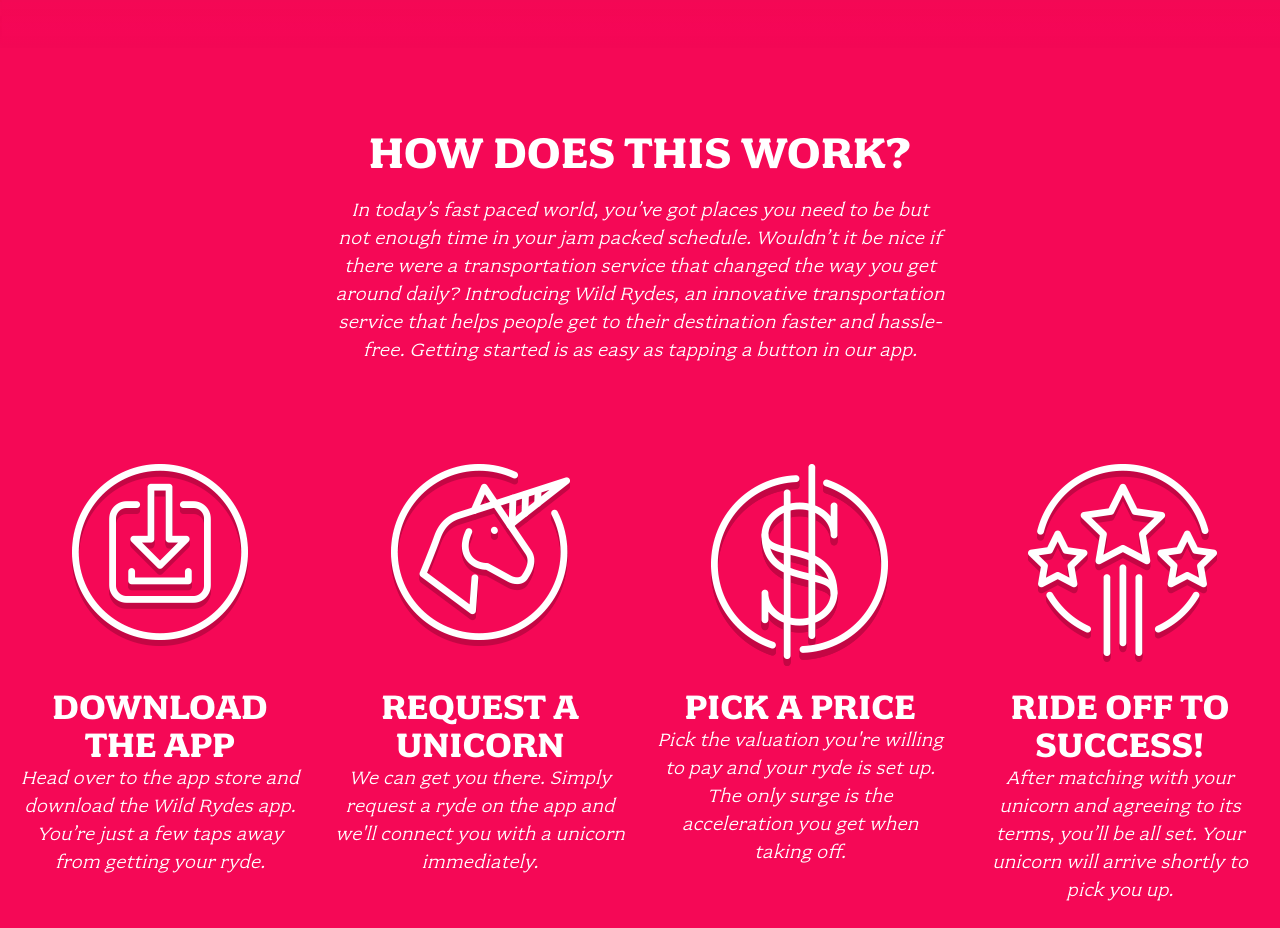
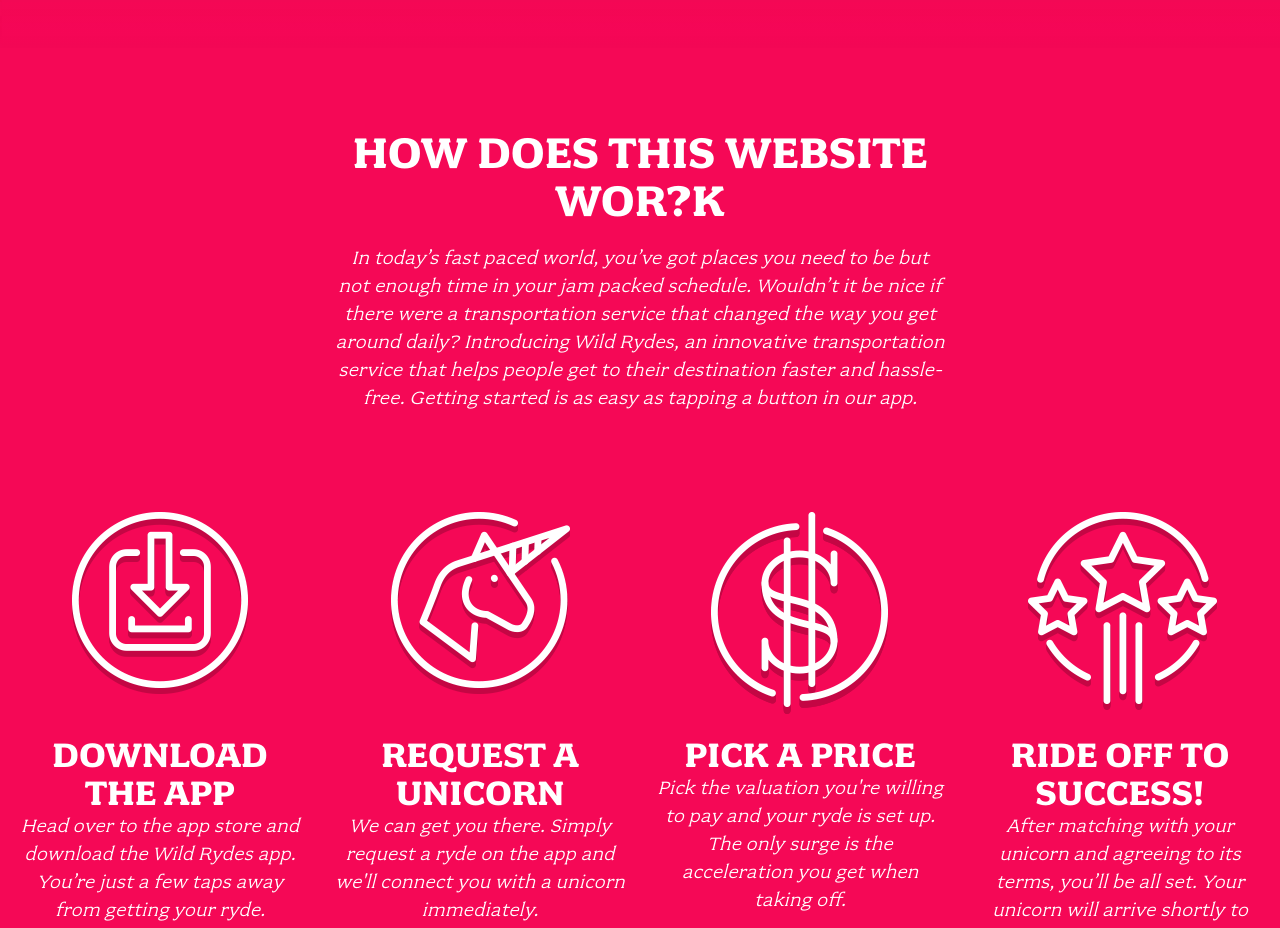
Before and after one commit to V-Velan/wildrydes-site, a plain HTML site: page index.html in a window 1280 px wide. Shown: the part 900-1828 px from the top of the page. Drawn offline with Linux system fonts and the light colour scheme.

Commit message:
Update index.html

```diff
--- a/index.html
+++ b/index.html
@@ -30,7 +30,7 @@
 
   <section class="home-about">
     <div class="row column large-9 xlarge-6 xxlarge-4">
-      <h2 class="section-title">How Does This Work?</h2>
+      <h2 class="section-title">How does this Website wor?k</h2>
       <p class="content">
         In today’s fast paced world, you’ve got places you need to be but not enough time in your jam packed schedule. Wouldn’t it be nice if there were a transportation service that changed the way you get around daily? Introducing Wild Rydes, an innovative transportation service that helps people get to their destination faster and hassle-free. Getting started is as easy as tapping a button in our app.
       </p>
```
